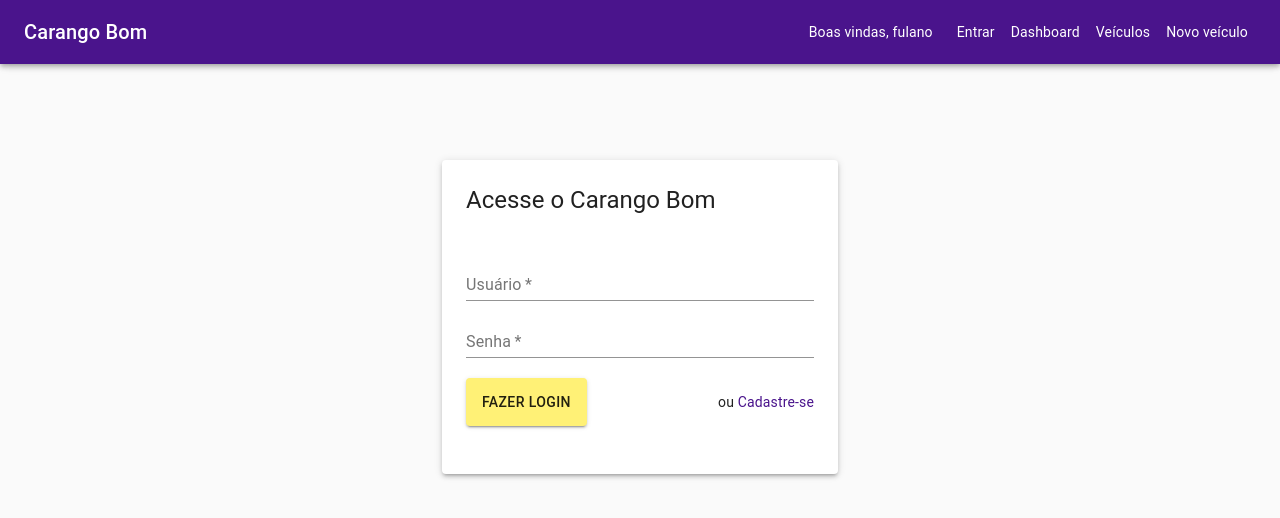
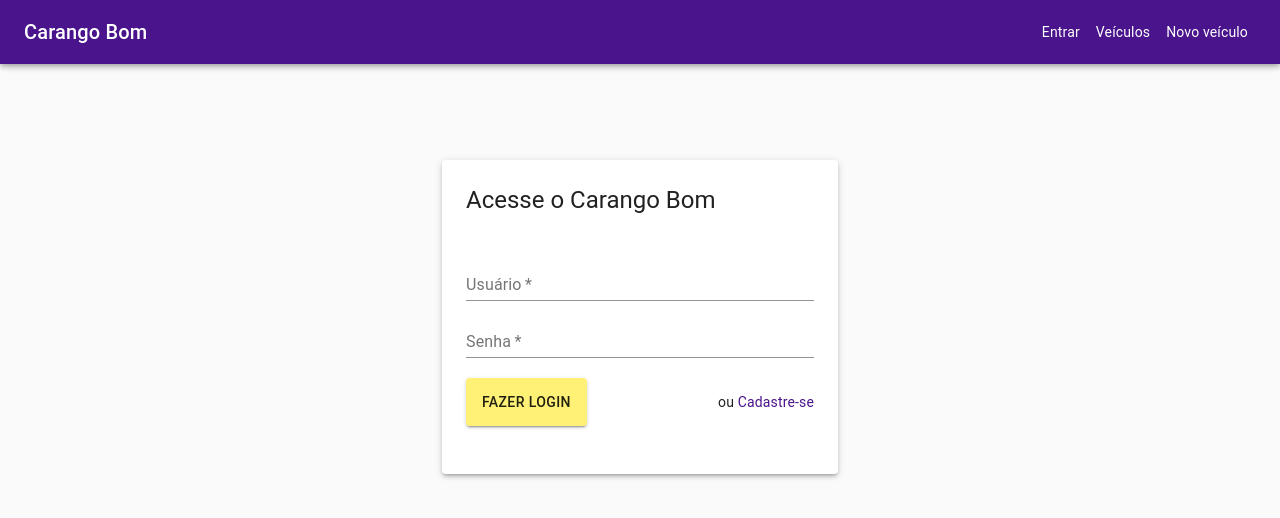
Before and after one commit to CaelumAulas/aceleratw-turma3-grupo1-frontend, a React (Create React App) app: page /login in a window 1280 px wide. Shown: the top 518 px of the page. Built offline with nearby package versions, Linux system fonts and the light colour scheme.

Commit message:
Creates user content related component

```diff
--- a/src/App.js
+++ b/src/App.js
@@ -2,7 +2,9 @@ import { yellow } from '@material-ui/core/colors'
 import purple from '@material-ui/core/colors/purple'
 import CssBaseline from '@material-ui/core/CssBaseline'
 import { createMuiTheme, ThemeProvider } from '@material-ui/core/styles'
+import { useState } from 'react'
 import AppRouter from './components/AppRouter/AppRouter'
+import UserLogged from './contexts/UserLogged'
 
 const theme = createMuiTheme({
   palette: {
@@ -16,11 +18,22 @@ const theme = createMuiTheme({
 })
 
 function App() {
+  function updateContext(user, name) {
+    const newContext = { ...userLoggedContext, user, name }
+    setUserLoggedContext(newContext)
+  }
+  const [userLoggedContext, setUserLoggedContext] = useState({
+    user: null,
+    name: null,
+    update: updateContext,
+  })
   return (
     <>
       <CssBaseline />
       <ThemeProvider theme={theme}>
-        <AppRouter />
+        <UserLogged.Provider value={userLoggedContext}>
+          <AppRouter />
+        </UserLogged.Provider>
       </ThemeProvider>
     </>
   )
--- a/src/components/Header/Header.js
+++ b/src/components/Header/Header.js
@@ -1,11 +1,12 @@
-import { Box } from '@material-ui/core'
-import AppBar from '@material-ui/core/AppBar'
+import { AppBar, Box, Link as MaterialLink } from '@material-ui/core'
 import Link from '@material-ui/core/Link'
 import { makeStyles } from '@material-ui/core/styles'
 import Toolbar from '@material-ui/core/Toolbar'
 import Typography from '@material-ui/core/Typography'
-import React from 'react'
+import React, { useContext } from 'react'
 import { Link as NavLink } from 'react-router-dom'
+import UserLogged from '../../contexts/UserLogged'
+import UserLoggedContent from '../UserLoggedContent/UserLoggedContent'
 
 export default function Header() {
   const useStyles = makeStyles(theme => ({
@@ -19,6 +20,7 @@ export default function Header() {
       flexGrow: 1,
     },
   }))
+  const userLoggedContext = useContext(UserLogged)
   const classes = useStyles()
   return (
     <>
@@ -29,19 +31,25 @@ export default function Header() {
               Carango Bom
             </Link>
           </Typography>
-          <Box pr={2}>
-            <p>Boas vindas, fulano</p>
+          <UserLoggedContent>
+            <Box pr={1}>
+              <p>Boas vindas, {userLoggedContext.name}</p>
             </Box>
+          </UserLoggedContent>
+          {!userLoggedContext.user && (
             <Box p={1}>
               <Link component={NavLink} to="/login" color="inherit">
                 Entrar
               </Link>
             </Box>
+          )}
+          <UserLoggedContent>
             <Box p={1}>
               <Link component={NavLink} to="/dashboard" color="inherit">
                 Dashboard
               </Link>
             </Box>
+          </UserLoggedContent>
           <Box p={1}>
             <Link component={NavLink} to="/" color="inherit">
               Veículos
@@ -52,6 +60,18 @@ export default function Header() {
               Novo veículo
             </Link>
           </Box>
+          <UserLoggedContent>
+            <Box p={1}>
+              <MaterialLink
+                onClick={() => {
+                  userLoggedContext.update(null, null)
+                }}
+                color="white"
+              >
+                Sair
+              </MaterialLink>
+            </Box>
+          </UserLoggedContent>
         </Toolbar>
       </AppBar>
     </>
--- /dev/null
+++ b/src/components/UserLoggedContent/UserLoggedContent.jsx
@@ -0,0 +1,8 @@
+import React, { useContext } from 'react'
+import UserLogged from '../../contexts/UserLogged'
+
+export default function UserLoggedContent({ children }) {
+  const userLoggedContext = useContext(UserLogged)
+  if (!userLoggedContext.user) return <></>
+  return <>{children}</>
+}
--- /dev/null
+++ b/src/contexts/UserLogged.js
@@ -0,0 +1,9 @@
+import { createContext } from 'react'
+
+const UserLogged = createContext({
+  user: null,
+  name: null,
+  update: () => {},
+})
+
+export default UserLogged
--- a/src/pages/LoginPage.js
+++ b/src/pages/LoginPage.js
@@ -1,11 +1,12 @@
 import { Box, Paper } from '@material-ui/core'
 import Container from '@material-ui/core/Container'
-import React, { useState } from 'react'
+import React, { useContext, useState } from 'react'
 import { useHistory } from 'react-router-dom'
 import LoginForm from '../components/LoginForm/LoginForm'
 import Modal from '../components/Modal/Modal'
 import PageTitle from '../components/PageTitle/PageTitle'
 import UserFlowFormValidations from '../contexts/UserFlowFormValidations'
+import UserLogged from '../contexts/UserLogged'
 import ApiLogin from '../infraestructure/api/ApiLogin'
 import {
   validatePassword,
@@ -20,6 +21,7 @@ export default function LoginPage() {
     description: 'Tente novamente mais tarde.',
   })
   const [showModal, setShowModal] = useState(false)
+  const userLoggedContext = useContext(UserLogged)
 
   async function callApiLogin() {
     try {
@@ -27,10 +29,10 @@ export default function LoginPage() {
         user: formData.user,
         password: formData.password,
       })
-      response.data.logado = false
       const { data } = response
       if (data.logado) {
         history.push('/')
+        userLoggedContext.update('acelera-grupo-1', 'Grupo 1')
       } else {
         setShowModal(true)
       }
```
Lines whose indentation alone changed are shown as unchanged.
